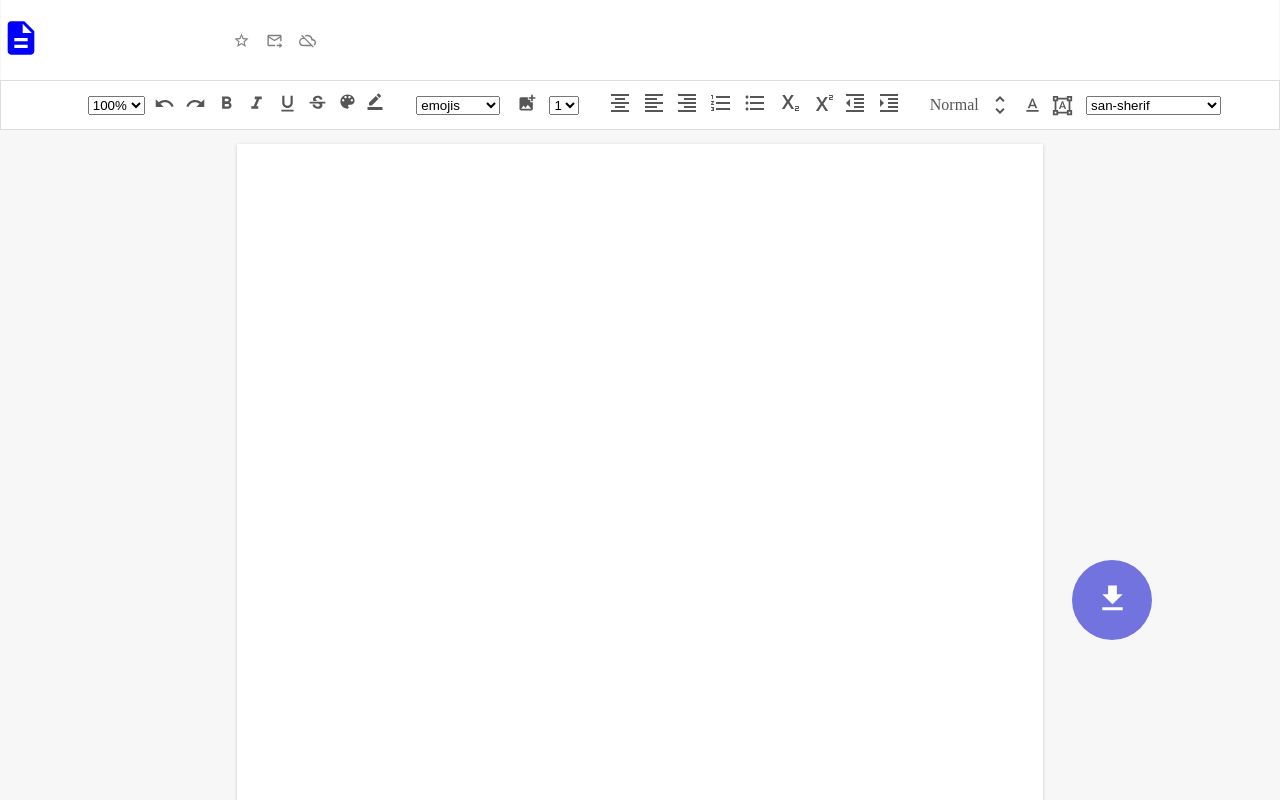
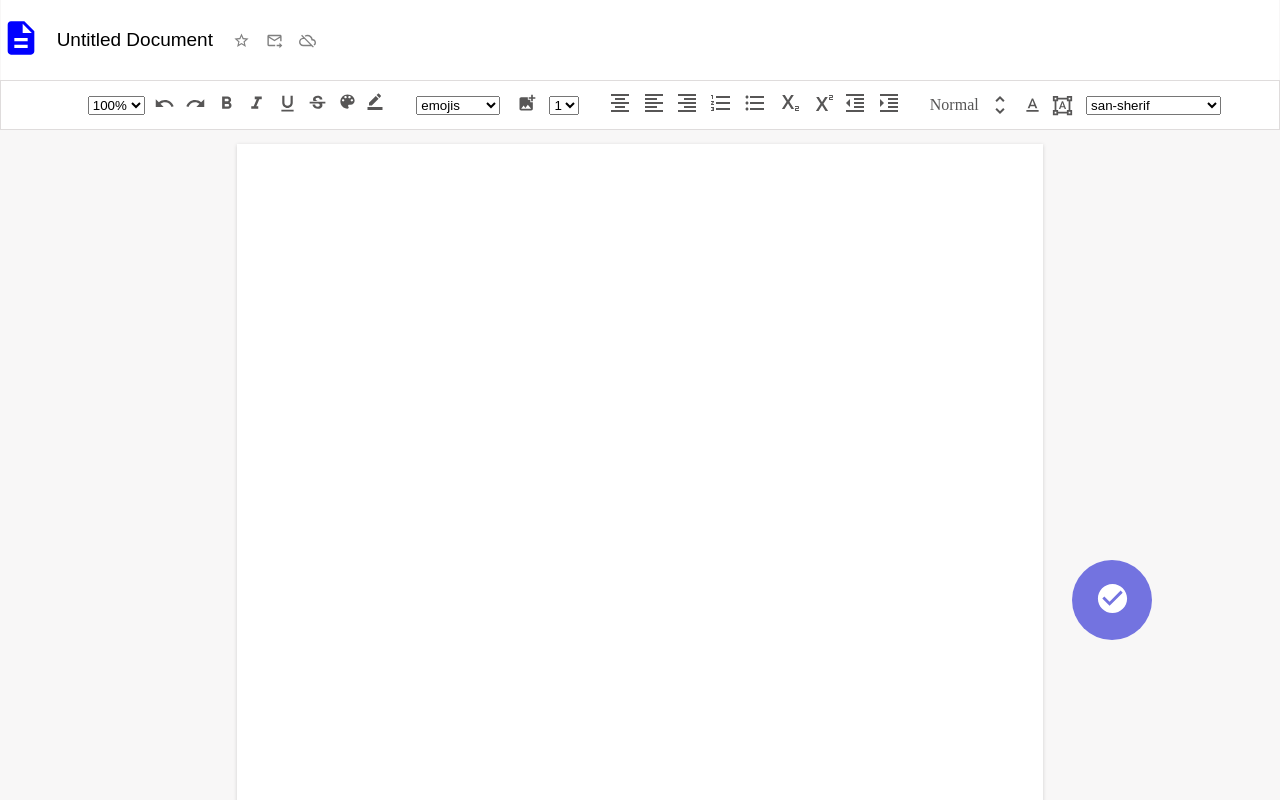
Before and after one commit to yash13565/GoogleDocs, a React (Vite) app: page / in a window 1280 px wide. Shown: the top 800 px of the page. Built offline with nearby package versions, Linux system fonts and the light colour scheme.

Commit message:
Added reacr-router-dom dependency

```diff
--- a/package.json
+++ b/package.json
@@ -13,6 +13,7 @@
     "jspdf": "^2.5.1",
     "react": "^18.2.0",
     "react-dom": "^18.2.0",
+    "react-router-dom": "^6.10.0",
     "recoil": "^0.7.7"
   },
   "devDependencies": {
--- a/src/App.jsx
+++ b/src/App.jsx
@@ -1,8 +1,8 @@
-import React, { useState } from 'react'
+import React  from 'react'
 
 import './App.css'
 import Home from './Home/Home'
-import {BrowserRouter,Routes,Route} from "react-router-dom"
+import { BrowserRouter,Routes,Route } from 'react-router-dom'
 function App() {
 
 
--- a/src/ConstData/ConstData.jsx
+++ b/src/ConstData/ConstData.jsx
@@ -9,7 +9,7 @@ import FormatAlignLeftIcon from "@mui/icons-material/FormatAlignLeft";
 import FormatAlignRightIcon from "@mui/icons-material/FormatAlignRight";
 import FormatListNumberedIcon from '@mui/icons-material/FormatListNumbered';
 import FormatListBulletedIcon from '@mui/icons-material/FormatListBulleted';
-import style from "../Navbar/Navbar.module.css"
+// import style from "../Navbar/Navbar.module.css"
 import SubscriptIcon from "@mui/icons-material/Subscript";
 import SuperscriptIcon from "@mui/icons-material/Superscript";
 import FormatIndentDecreaseIcon from "@mui/icons-material/FormatIndentDecrease";
--- a/src/Home/Home.jsx
+++ b/src/Home/Home.jsx
@@ -2,10 +2,11 @@ import React, { useState} from "react";
 import Navbar from "../Navbar/Navbar";
 import Navbar1 from "../Navbar1/Navbar1";
 import style from "./Home.module.css";
-import DownloadIcon from '@mui/icons-material/Download';
-
+// import DownloadIcon from '@mui/icons-material/Download';
+import CheckCircleIcon from '@mui/icons-material/CheckCircle';
 
 function Home() {
+  const[value,setValue]=useState('Untitled Document')
   function handleremoveFormat(color) {
     document.execCommand("removeFormat");
   }
@@ -16,6 +17,8 @@ function Home() {
   return (
     <div className={style.main}>
       <Navbar1
+      setValue={setValue}
+      value={value}
       />
       <Navbar
         handleremoveFormat={handleremoveFormat}
@@ -24,7 +27,7 @@ function Home() {
         <p  id="edit" className={style.txt} contentEditable={true}
         ></p>
       </div>
-    <button onClick={download} className={style.floaticon}><DownloadIcon style={{fontSize:"35px",color:"white"}}/></button>
+    <button onClick={download} className={style.floaticon}><CheckCircleIcon style={{fontSize:"35px",color:"white"}}/></button>
     </div>
   );
 }
--- a/src/Navbar/Navbar.jsx
+++ b/src/Navbar/Navbar.jsx
@@ -175,6 +175,7 @@ function Navbar({handleremoveFormat,printDiv}) {
 
 </div>
       </span>
+
       <span className={style.container1}>
         {textalign.map((element) => (
           <p onClick={() => handleAlignment(element)}>{element.icon}</p>
--- a/src/Navbar1/Navbar1.jsx
+++ b/src/Navbar1/Navbar1.jsx
@@ -1,7 +1,5 @@
-import React,{useState} from "react";
+import React from "react";
 import DescriptionIcon from "@mui/icons-material/Description";
-import CommentIcon from "@mui/icons-material/Comment";
-import LockIcon from "@mui/icons-material/Lock";
 import StarBorderIcon from '@mui/icons-material/StarBorder';
 import ForwardToInboxIcon from '@mui/icons-material/ForwardToInbox';
 import CloudOffIcon from '@mui/icons-material/CloudOff';
@@ -29,6 +27,8 @@ function Navbar1({setValue,value}) {
           < CloudOffIcon style={{ fontSize: "17" }}/>
           </h3>
         </div>
+
+
       </div>
     </>
   );
--- a/src/Navbar1/Navbar1.module.css
+++ b/src/Navbar1/Navbar1.module.css
@@ -55,6 +55,7 @@
     border: none;
     outline: none;
     font-size: 19px;
+
 }
 @media print{
     .main{
--- a/src/main.jsx
+++ b/src/main.jsx
@@ -2,10 +2,10 @@ import React from 'react'
 import ReactDOM from 'react-dom/client'
 import App from './App'
 import './index.css'
-import {RecoilRoot} from "recoil"
+
 
 ReactDOM.createRoot(document.getElementById('root')).render(
-  <RecoilRoot>
+  <>
     <App />
-  </RecoilRoot>,
+  </>
 )
```
Also changed, not shown: 2 other files (tests, documents, lock files or other folders).
